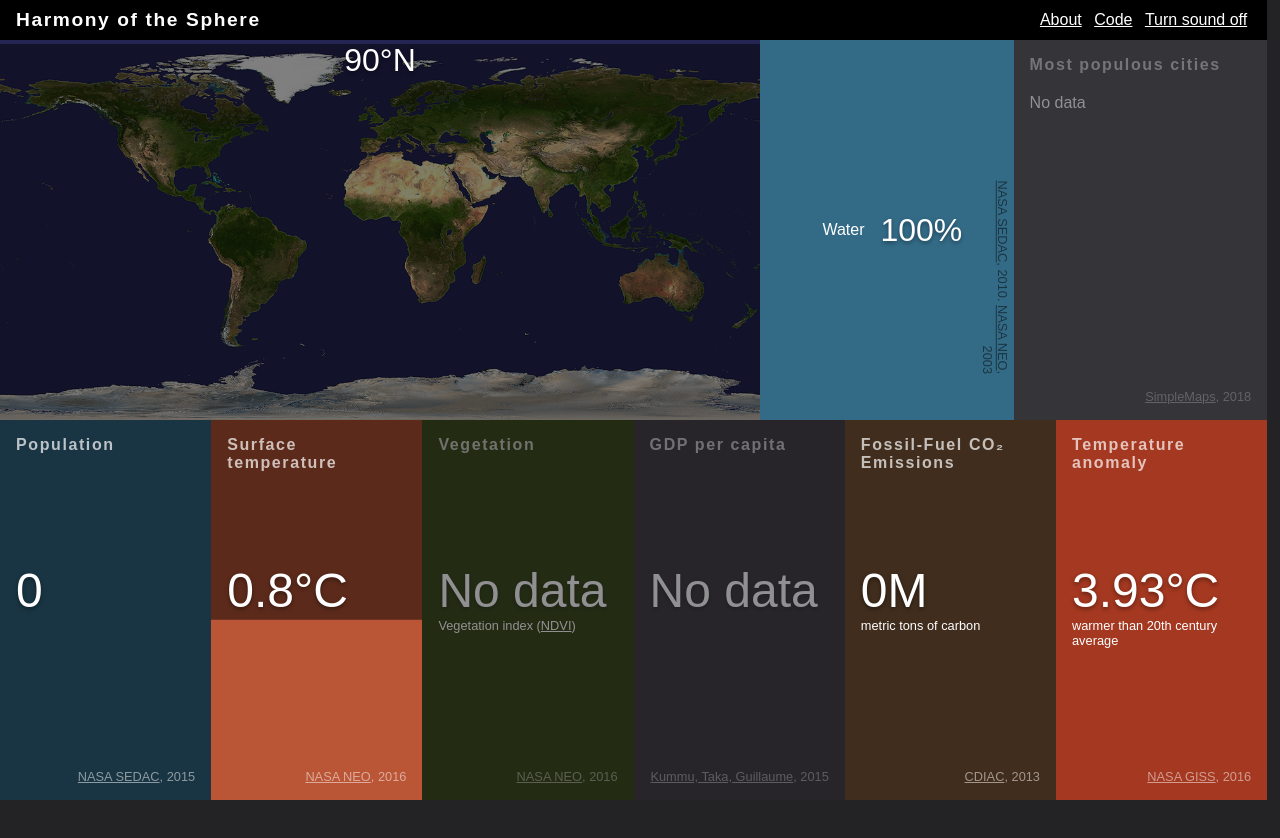
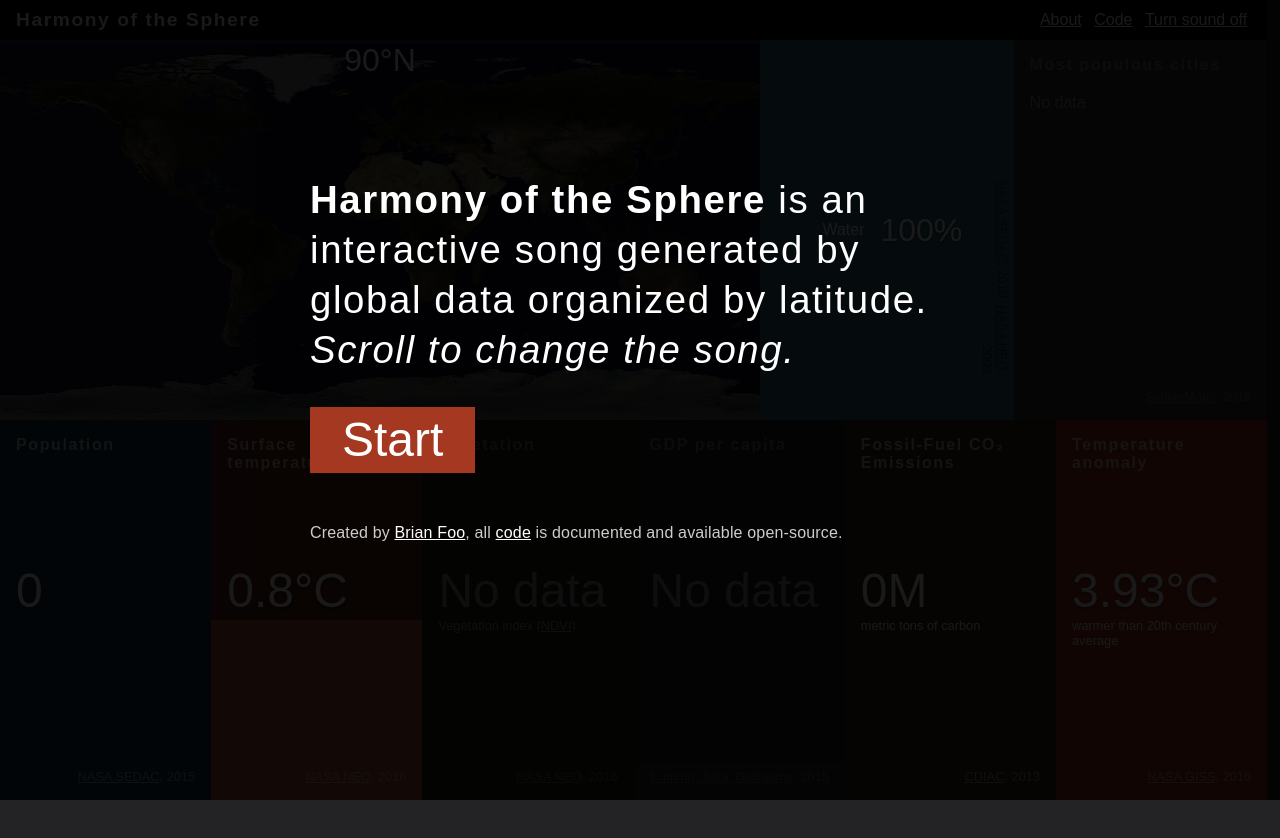
Before and after one commit to beefoo/latitude, a website: page index.html in a window 1280 px wide. Shown: the top 838 px of the page. Drawn offline with Linux system fonts and the light colour scheme.

Commit message:
add modal

```diff
--- a/index.html
+++ b/index.html
@@ -17,7 +17,7 @@
     <header>
       <h1>Harmony of the Sphere</h1>
       <nav>
-        <a href="#about">About</a>
+        <a href="#about" class="modal-open">About</a>
         <a href="https://github.com/beefoo/latitude">Code</a>
         <a href="#sound">Turn sound off</a>
       </hav>
@@ -97,12 +97,17 @@
 
     </div><!-- /dashboard -->
 
-    <div id="intro" class="intro modal">
-      <div></div>
-    </div>
-
-    <div id="about" class="about modal">
-      <div></div>
+    <div id="about" class="about modal active" role="dialog" aria-labelledby="about-label" aria-modal="true">
+      <div>
+        <h2 id="about-label">
+          <strong>Harmony of the Sphere</strong> is an interactive song generated by
+          global data organized by latitude. <em>Scroll to change the song.</em>
+        </h2>
+        <p><button class="modal-close start-button">Start</button></p>
+        <p>
+          Created by <a href="http://brianfoo.com">Brian Foo</a>, all <a href="https://github.com/beefoo/latitude">code</a> is documented and available open-source.
+        </p>
+      </div>
     </div>
 
   </div>
--- a/ui/css/app.css
+++ b/ui/css/app.css
@@ -4,6 +4,7 @@
   --body-hwidth: 49.5vw;
   --green: #486B00;
   --red: #A43820;
+  --light-red: #d64a2f;
   --blue: #336B87;
   --orange: #BA5536;
   --violet: #5D535E;
@@ -260,6 +261,57 @@ nav a {
   background: var(--red);
 }
 
+.modal {
+  z-index: 100;
+  position: fixed;
+  width: 100%;
+  height: 100%;
+  top: 0;
+  left: 0;
+  background: rgba(0,0,0,0.9);
+  display: none;
+  justify-content: center;
+  align-items: center;
+  flex-direction: column;
+}
+.modal > div {
+  overflow: hidden;
+  overflow-y: auto;
+  max-width: 660px;
+  width: auto;
+  padding: 1rem 1rem 5rem;
+}
+.modal.active {
+  display: flex;
+}
+.modal h2 {
+  font-size: 2.4rem;
+  color: white;
+  font-weight: normal;
+  line-height: 1.3;
+}
+.modal h2 strong {
+  font-weight: bold;
+}
+.modal button {
+  cursor: pointer;
+  font-size: 3rem;
+  border: none;
+  background: var(--red);
+  color: white;
+  padding: 0.33rem 2rem;
+  margin: 1rem 0 2rem;
+}
+.modal button:hover {
+  background: var(--light-red);
+}
+.modal p {
+  font-size: 1rem;
+  letter-spacing: 0.01rem;
+  color: rgba(255,255,255,0.8);
+  line-height: 1.5;
+}
+
 @media screen and (orientation: landscape) {
   .container,
   .container.primary {
--- a/ui/js/app.js
+++ b/ui/js/app.js
@@ -100,6 +100,10 @@ var App = (function() {
     });
   };
 
+  App.prototype.closeModals = function(){
+    $('.modal').removeClass('active');
+  };
+
   App.prototype.loadData = function(){
     var _this = this;
     var deferreds = [];
@@ -131,6 +135,19 @@ var App = (function() {
 
     $(window).on("scroll", function(e) {
       _this.onScroll();
+    });
+
+    var firstLoad = true;
+    $('.modal-close').on("click", function(e){
+      if (firstLoad) _this.onFirstLoad();
+      _this.closeModals();
+      firstLoad = false;
+    });
+
+    $('.modal-open').on("click", function(e){
+      e.preventDefault();
+      _this.closeModals();
+      _this.openModal($(this).attr("href"));
     });
   };
 
@@ -247,6 +264,10 @@ var App = (function() {
     this.pies = pies;
   };
 
+  App.prototype.onFirstLoad = function(){
+    $('.start-button').text("Continue");
+  };
+
   App.prototype.onReady = function(){
     this.onResize();
     this.loadListeners();
@@ -290,6 +311,10 @@ var App = (function() {
     _.each(this.lists, function(p){
       _this.updateList(p, scrollPercent);
     });
+  };
+
+  App.prototype.openModal = function(el){
+    $(el).addClass("active");
   };
 
   App.prototype.updateBar = function(d, percent){
```
